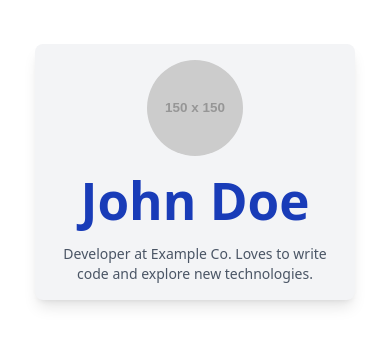
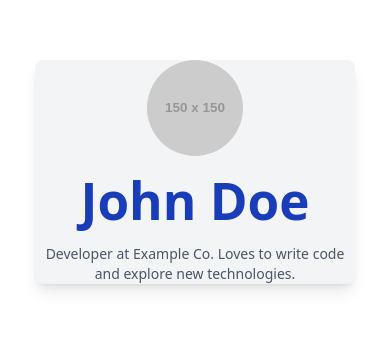
Before and after one commit to beedul-01/alx-fe-reactjs, a React (Vite) app in the folder tailwind-react-integration/: page / in a window 390 px wide. Shown: the part 250-596 px from the top of the page. Built offline with nearby package versions, Linux system fonts and the light colour scheme.

Commit message:
done 003

```diff
--- a/tailwind-react-integration/src/components/UserProfile.jsx
+++ b/tailwind-react-integration/src/components/UserProfile.jsx
@@ -7,7 +7,7 @@ function UserProfile() {
         rounded-lg
         shadow-lg
         text-center
-        p-4 md:p-8
+        sm:p-4 md:p-8
         max-w-xs md:max-w-sm
       "
     >
```
